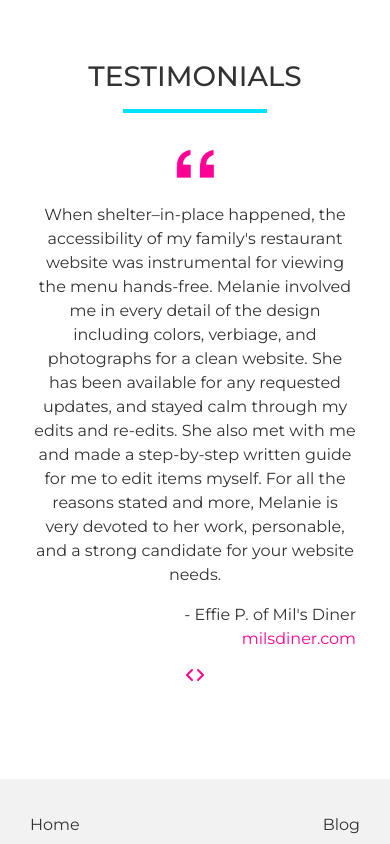
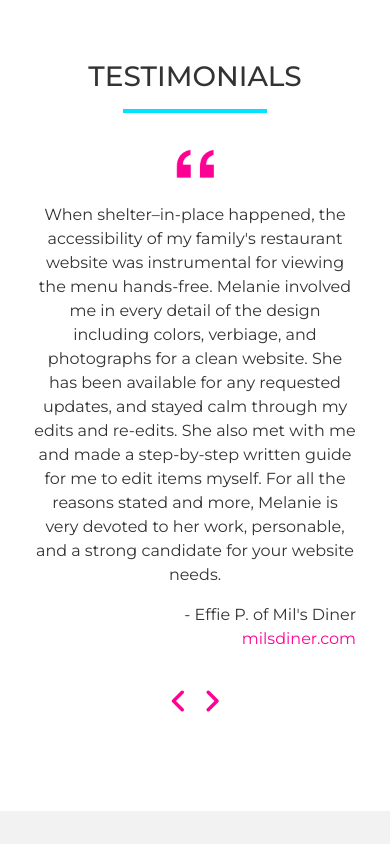
Before and after one commit to melanierosson/mpowheard, a website: page why.html in a window 390 px wide. Shown: the part 2520-3364 px from the top of the page. Drawn offline with nearby package versions, Linux system fonts and the light colour scheme.

Commit message:
working on improving testimonials slider

```diff
--- a/assets/scss/mpowheard.scss
+++ b/assets/scss/mpowheard.scss
@@ -854,6 +854,7 @@ body {
 	.review-text.item {
 		// position:absolute;
 		display:none;
+		// transition: display 250ms;
 		// opacity: 0;
 		// left: -100px;
 		// transition: 1s;
@@ -863,6 +864,7 @@ body {
 	}
 	.review-text.item.active {
 		display:inline;
+		// transition: display 250ms;
 		// opacity: 1;
 		// left: 0;
 		// animation: showReview 2s 1;
@@ -894,14 +896,19 @@ body {
 				display:flex;
 				align-items:center;
 				align-content:center;
+				font-size:1.75rem;
 			}
 			.left-arrow.carousel-control {
 				justify-content:flex-end;
-				i.fa {padding-right:1rem;}
+				i.fa {
+					padding-right:1rem;
+				}
 			}
 			.right-arrow.carousel-control {
 				justify-content:flex-start;
-				i.fa {padding-left:1rem;}
+				i.fa {
+					padding-left:1rem;
+				}
 			}
 		}
 		@media screen and (min-width:35.94rem) {
@@ -999,9 +1006,15 @@ body {
 			}
 		}
 		#review-container {
+			section.section-content {
+				min-height:550px;
+			}
 			@media screen and (min-width:36rem) {
 				display:flex;
 				flex-direction:row;
+				section.section-content {
+					min-height:400px;
+				}
 			}
 		}
 	}
--- a/why.html
+++ b/why.html
@@ -247,7 +247,7 @@
           <div class="col-6 col-sm-1 arrow left-arrow desktop-review-slide-buttons carousel-control px-0 mx-0">
             <i class="fa fa-angle-left fw-700 hotpink" aria-label="Previous review"></i>
           </div>
-          <section class="col-12 col-sm-10 section-content carousel slide" data-ride="carousel" id="quote-carousel" style="min-height:380px;">
+          <section class="col-12 col-sm-10 section-content carousel slide" data-ride="carousel" id="quote-carousel">
             <p class="center quote">
               <img src="assets/images/quote.png" id="quote-img" width="50px"/>
             </p>
@@ -274,10 +274,10 @@
 
           </section>
           <div class="mobile-review-slide-buttons">
-            <div class="col-6 col-sm-1 arrow left-arrow mobile-reviews carousel-control px-0 mx-0" href="#quote-carousel" data-slide-to="prev">
+            <div class="col-6 col-sm-1 arrow left-arrow mobile-reviews carousel-control px-2 mx-0 pt-2" href="#quote-carousel" data-slide-to="prev">
               <i class="fa fa-angle-left fw-700 hotpink" aria-label="Previous review"></i>
             </div>
-            <div class="col-6 col-sm-1 arrow right-arrow mobile-reviews carousel-control px-0 mx-0" href="#quote-carousel" data-slide-to="next">
+            <div class="col-6 col-sm-1 arrow right-arrow mobile-reviews carousel-control px-2 mx-0 pt-2" href="#quote-carousel" data-slide-to="next">
               <i class="fa fa-angle-right fw-700 hotpink" aria-label="Next review"></i>
             </div>
           </div>
```
Also changed, not shown: assets/css/mpowheard.css.
